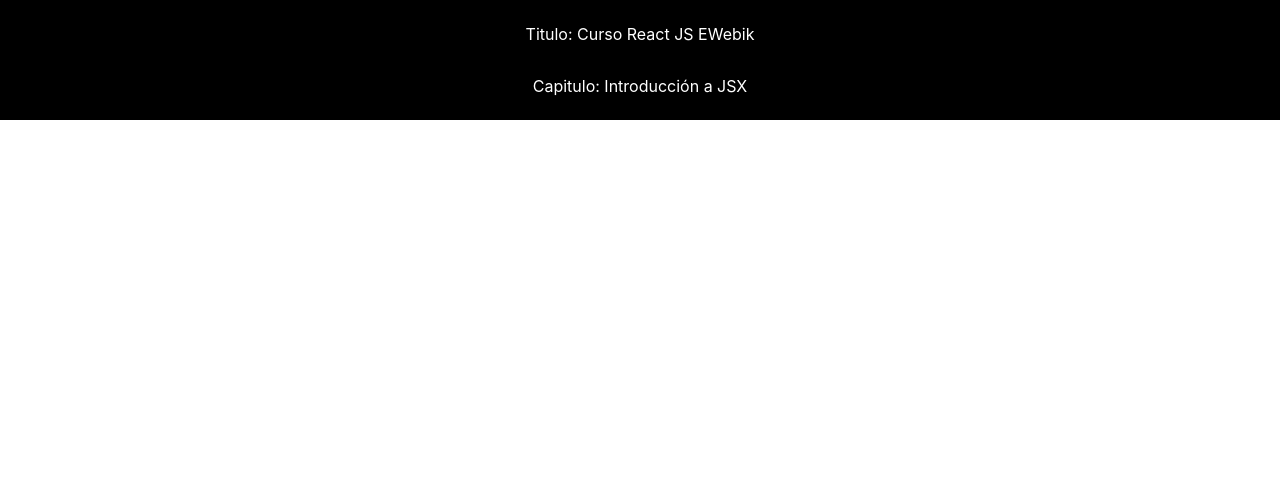
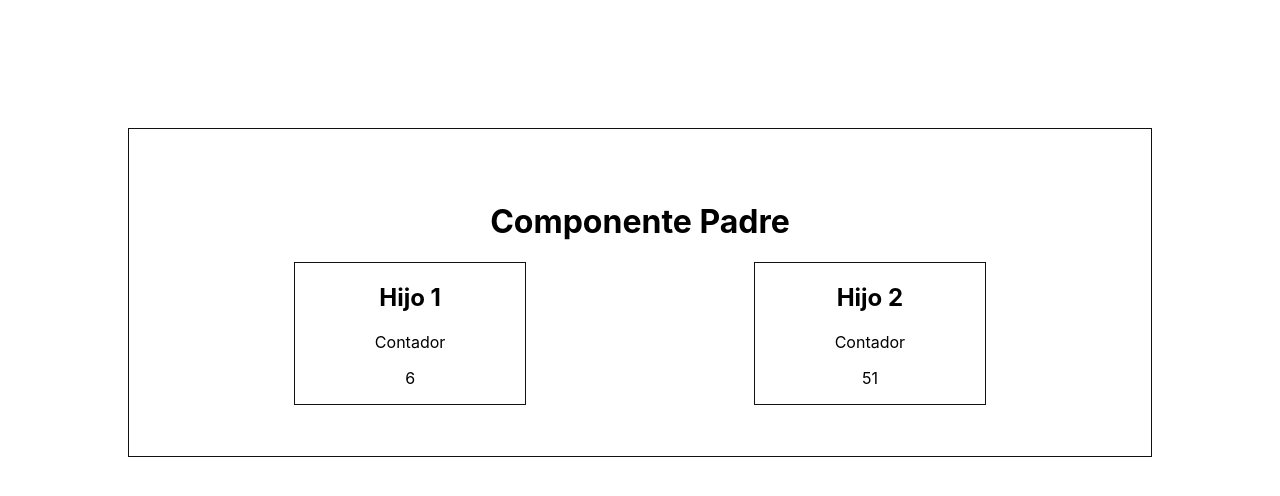
Before and after one commit to EWebik/react-js, a React (Create React App) app: page / in a window 1280 px wide. Shown: the top 496 px of the page. Built offline with nearby package versions, Linux system fonts and the light colour scheme.

Commit message:
Capítulo 3 Manejo de compontes y propiedades

```diff
--- a/src/index.css
+++ b/src/index.css
@@ -5,6 +5,7 @@
     sans-serif;
   -webkit-font-smoothing: antialiased;
   -moz-osx-font-smoothing: grayscale;
+  padding: 10%;
 }
 
 code {
@@ -12,14 +13,17 @@
     monospace;
 }
 
-.container{
-  background-color: black;
-  height: 120px;
+.padre{
+  text-align: center;
+  border: 1px solid #111;
+  padding: 5%;
+}
+.componentes{
   display: flex;
-  flex-direction: column;
-  justify-content: center;
+  justify-content: space-around;
   align-items: center;
 }
-.style-parrafo{
-  color: #fff;
+.componente{
+  border: 1px solid #111;
+  width: 25%;
 }
--- a/src/index.js
+++ b/src/index.js
@@ -4,69 +4,164 @@
 import App from './App';
 import * as serviceWorker from './serviceWorker';
 
-//Creando un elemento con React.createElement
+//Componentes funcionales
 
-//Elemento tipo parrafo 'p'
-var p = React.createElement('p',{className:'style-parrafo'},'Curso de React JS by EWebik');
-
-//Contenedor 'div'
-var container = React.createElement('div',{className:'container'},p);
-
-//Sintaxis JSX, reemplazando a React.createElement
-// class -> className
-
-var div = (
-    <div className='container'>
-      <p className='style-parrafo'>Curso de React JS by EWebik</p>
+function _Padre(props){
+  return(
+    <div className="padre">
+      <h1>{"Componente Padre"}</h1>
+      <div className="componentes">
+        <div className="componente">
+          <h2>{"Hijo 1"}</h2>
+          <p>{"Contador"}</p>
+          <p>{"1"}</p>
+        </div>
+        <div className="componente">
+          <h2>{"Hijo 2"}</h2>
+          <p>{"Contador"}</p>
+          <p>{"1"}</p>
+        </div>
+      </div>
     </div>
-);
-
-//Los componentes personalizados deben ser capitalizados
-function HolaEwebik(props){
-  return <p>Curso de React JS by EWebik</p>
+  );
 }
 
-function Contenedor(){
-  return <HolaEwebik />
+//Extracción y división de componentes
+//--- Componentes de clases
+//ECMAScript 6
+class _Hijo1 extends React.Component{
+  render(){
+    return(
+      <div className="componente">
+        <h2>{"Hijo 1"}</h2>
+        <p>{"Contador"}</p>
+        <p>{"1"}</p>
+      </div>
+    );
+  }
 }
 
-//Manejar props o propiedades {}
-function HolaEwebikProps(props){
-  return (
-    <>
-      <p>{props.titulo + ' ' + '1'}</p>
-      <p>{props.titulo + ' ' + (1+props.indice)}</p>
-    </>
-    )
+function _Hijo2 (props){
+  return(
+    <div className="componente">
+      <h2>{"Hijo 2"}</h2>
+      <p>{"Contador"}</p>
+      <p>{"1"}</p>
+    </div>
+  );
 }
 
-function Contenedor1(){
-  return <HolaEwebikProps titulo="Curso de React JS by EWebik - props" indice={10} />
+//Propiedades
+
+//this
+class Hijo1 extends React.Component{
+  /*
+  aumentarCuenta(){
+    setInterval(()=>{
+      console.log('Intervalo...')
+      this.props.cuenta++;
+    },1000);
+  }
+  */
+  render(){
+    //this.aumentarCuenta();
+    return(
+      <div className="componente">
+        <h2>{this.props.titulo}</h2>
+        <p>{this.props.subtitulo}</p>
+        <p>{this.props.cuenta}</p>
+      </div>
+    );
+  }
 }
 
-//Perador Spread ...
-
-function Elemento1 (props){
+function Hijo2 (props){
+  /*
+  setInterval(()=>{
+    console.log('Intervalo...')
+    props.cuenta++;
+  },1000);
+  */
   return(
-    <div className='container'>
-      <p className='style-parrafo'>{"Titulo: " + props.titulo}</p>
-      <p className='style-parrafo'>{"Capitulo: " + props.capitulo}</p>
+    <div className="componente">
+      <h2>{props.titulo}</h2>
+      <p>{props.subtitulo}</p>
+      <p>{props.cuenta}</p>
     </div>
-  )
+  );
 }
 
-function Componente(){
-  const props = {
-    titulo:"Curso React JS EWebik",
-    capitulo:"Introducción a JSX"
-  }
-  return <Elemento1 {...props} />
+//Composición de componentes
+
+function Padre(props){
+  const propiedades = {
+    titulo:"Hijo 2",
+    subtitulo:"Contador",
+    cuenta:1
+  };
+  return(
+    <div className="padre">
+      <h1>{"Componente Padre"}</h1>
+      <div className="componentes">
+       <Hijo1
+          titulo="Hijo 1"
+          subtitulo="Contador"
+          cuenta={1}/>
+       <Hijo2 {...propiedades} />
+      </div>
+    </div>
+  );
 }
 
+//UN COMPONENTE NO DEBE MODIFICAR SUS PROPIEDADES
+let propiedades = {
+  hijo1:{
+    titulo:"Hijo 1",
+    subtitulo:"Contador",
+    cuenta:1
+  },
+  hijo2:{
+    titulo:"Hijo 2",
+    subtitulo:"Contador",
+    cuenta:1
+  }
+};
+
+
+function Padre1(props){
+  console.log(props);
+  return(
+    <div className="padre">
+      <h1>{"Componente Padre"}</h1>
+      <div className="componentes">
+       <Hijo1 {...props.hijo1} />
+       <Hijo2 {...props.hijo2} />
+      </div>
+    </div>
+  );
+}
+
+
+setInterval(()=>{
+  //console.log('propiedades - Intervalo...');
+  propiedades={
+    ...propiedades,
+    hijo1:{
+      ...propiedades.hijo1,
+      cuenta:propiedades.hijo1.cuenta + 1
+    },
+    hijo2:{
+      ...propiedades.hijo2,
+      cuenta:propiedades.hijo2.cuenta + 10
+    }
+  }
+  console.log(propiedades);
+
 ReactDOM.render(
-  <Componente />,
+  <Padre1 {...propiedades} />,
   document.getElementById('root')
 );
+},1000);
 
 // If you want your app to work offline and load faster, you can change
 // unregister() to register() below. Note this comes with some pitfalls.
```
Also changed, not shown: 1 other file (tests, documents, lock files or other folders).
